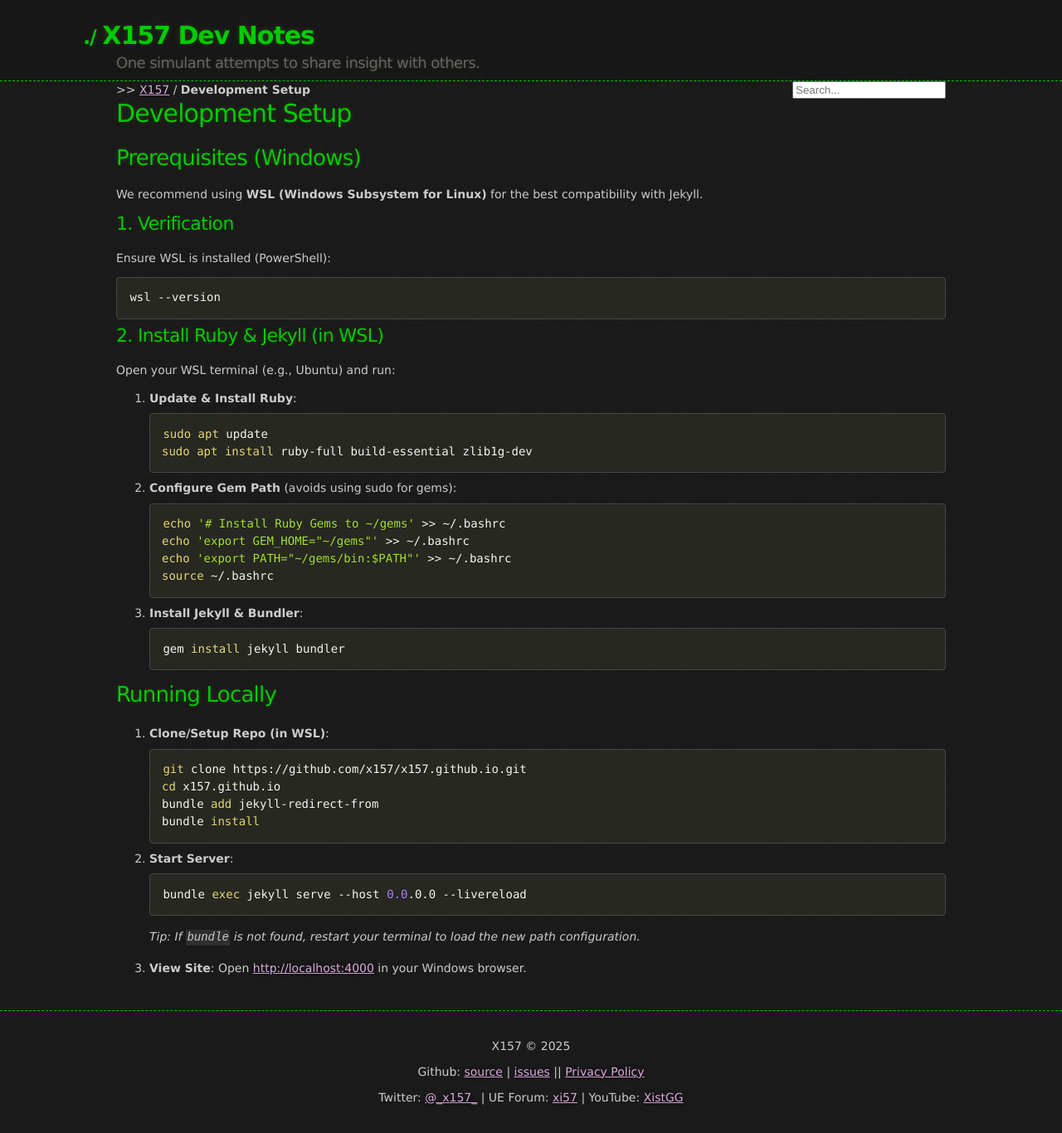
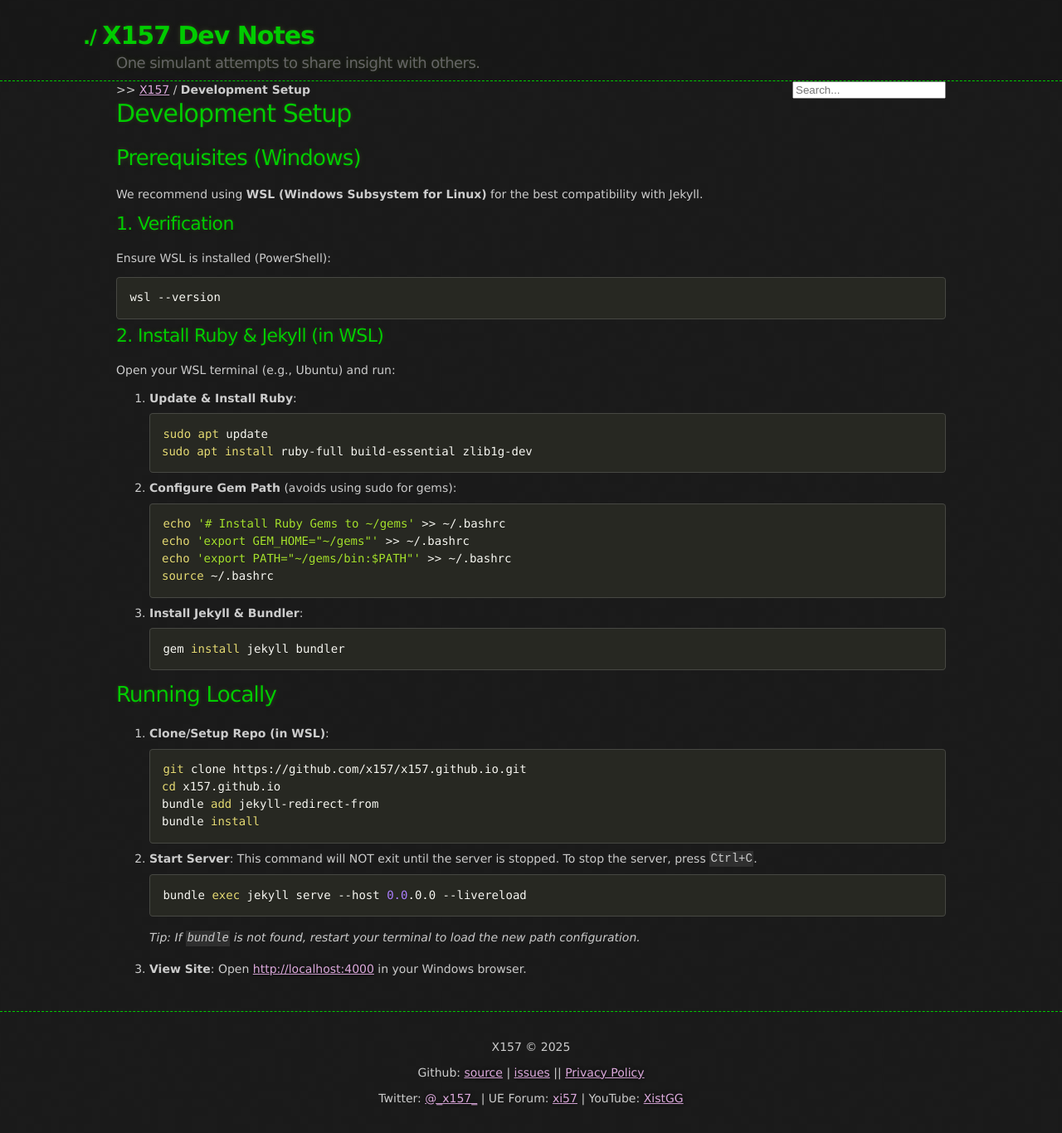
Before and after one commit to x157/x157.github.io, a Jekyll site: the page built from DEVELOPMENT.md, in a window 1280 px wide. Shown: the whole page at 83% size. Built offline with Jekyll 4.4.1, drawn with Linux system fonts in a browser that asks for light colours; our own code applies the rules of GitHub Pages for plain Markdown files.

Commit message:
Note command runs forever

````diff
--- a/DEVELOPMENT.md
+++ b/DEVELOPMENT.md
@@ -42,6 +42,7 @@
     ```
 
 2.  **Start Server**:
+    This command will NOT exit until the server is stopped. To stop the server, press `Ctrl+C`.
     ```bash
     bundle exec jekyll serve --host 0.0.0.0 --livereload
     ```
````
